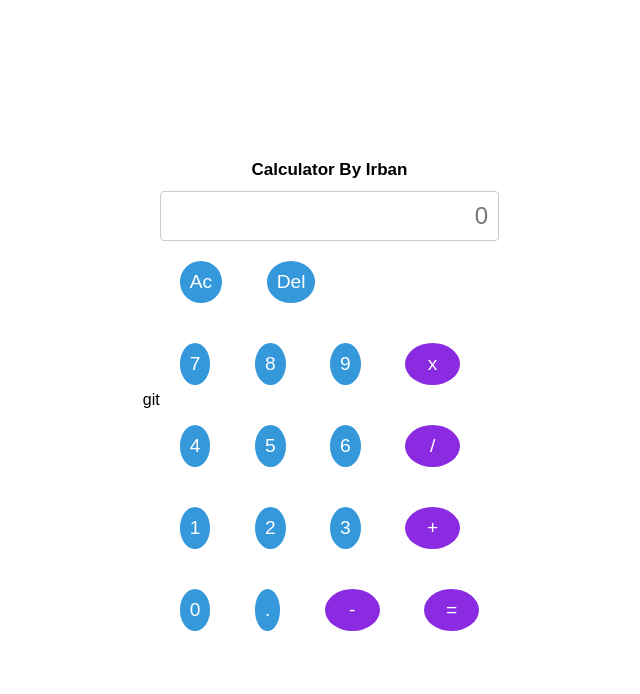
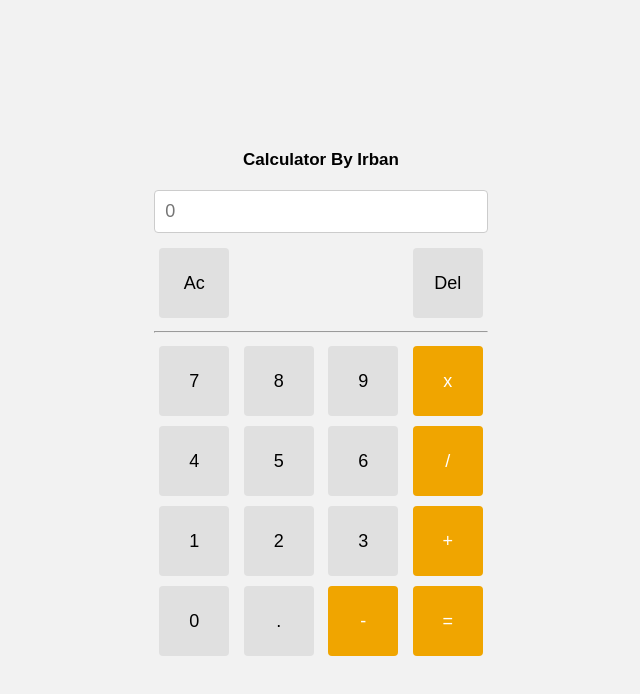
Before and after one commit to Irbanology/Calculator, a plain HTML site: page index.html in a window 1280 px wide. Shown: the whole page, without its empty margins (319-959 px from the left). Drawn offline with Linux system fonts and the light colour scheme.

Commit message:
First Project

```diff
--- a/index.html
+++ b/index.html
@@ -5,7 +5,7 @@
     <meta charset="UTF-8">
     <meta name="viewport" content="width=device-width, initial-scale=1.0">
     <title>Document</title>
-    <link rel="stylesheet" href="style.css">git
+    <link rel="stylesheet" href="style.css">
 </head>
 
 <body>
@@ -18,28 +18,29 @@
             <button onclick="ac()" class="btn1">Ac</button>
             <button onclick="del()" class="btn2">Del</button>
         </div>
+        <hr>
         <div>
-            <button onclick="dbao(7)">7</button>
-            <button onclick="dbao(8)">8</button>
-            <button onclick="dbao(9)">9</button>
-            <button class="op" onclick="dbao('*')">x</button>
+            <button onclick="Btns(7)">7</button>
+            <button onclick="Btns(8)">8</button>
+            <button onclick="Btns(9)">9</button>
+            <button class="op" onclick="Btns('*')">x</button>
         </div>
         <div>
-            <button onclick="dbao(4)">4</button>
-            <button onclick="dbao(5)">5</button>
-            <button onclick="dbao(6)">6</button>
-            <button class="op" onclick="dbao('/')">/</button>
+            <button onclick="Btns(4)">4</button>
+            <button onclick="Btns(5)">5</button>
+            <button onclick="Btns(6)">6</button>
+            <button class="op" onclick="Btns('/')">/</button>
         </div>
         <div>
-            <button onclick="dbao(1)">1</button>
-            <button onclick="dbao(2)">2</button>
-            <button onclick="dbao(3)">3</button>
-            <button class="op" onclick="dbao('+')">+</button>
+            <button onclick="Btns(1)">1</button>
+            <button onclick="Btns(2)">2</button>
+            <button onclick="Btns(3)">3</button>
+            <button class="op" onclick="Btns('+')">+</button>
         </div>
         <div>
-            <button onclick="dbao(0)">0</button>
-            <button onclick="dbao('.')">.</button>
-            <button class="op" onclick="dbao('-')">-</button>
+            <button onclick="Btns(0)">0</button>
+            <button onclick="Btns('.')">.</button>
+            <button class="op" onclick="Btns('-')">-</button>
             <button class="op" onclick="equal()">=</button>
         </div>
     </div>
--- a/script.js
+++ b/script.js
@@ -1,28 +1,6 @@
-// var inp = document.getElementById('inputnode').value;
+const inpNode = document.getElementById('inputnode')
 
-// function dbao(e) {
-//     console.log(e);
-//     document.getElementById('inputnode').value += e;
-// }
-// function ac() {
-//     document.getElementById('inputnode').value = "";
-
-// }
-// function del() {
-//     var currentValue = document.getElementById('inputnode').value;
-//     document.getElementById('inputnode').value = currentValue.slice(0, -1);
-// }
-
-// function equal(){
-//     var nn = document.getElementById('inputnode').value;
-//     var mn = eval(nn.value);
-//     document.getElementById('inputnode').value = mn
-
-// }
-
-
-
-function dbao(e) {
+function Btns(e) {
     console.log(e);
     document.getElementById('inputnode').value += e;
 }
--- a/style.css
+++ b/style.css
@@ -1,60 +1,63 @@
 body {
-    font-family: 'Arial', sans-serif;
-    /* background-color: #f4f4f4; */
+    font-family: Arial, sans-serif;
     margin: 0;
+    padding: 0;
     display: flex;
+    justify-content: center;
     align-items: center;
-    justify-content: center;
     height: 100vh;
+    background-color: #f2f2f2;
 }
 
 .container {
-    border: 2px solid black;
-    /* background-color: #fff; */
+    background-color: #fff;
     border-radius: 8px;
     box-shadow: 0 0 10px rgba(0, 0, 0, 0.1);
-    overflow: hidden;
+    padding: 20px;
+    width: 200px;
 }
 
-
-.row {
+h1 {
+    text-align: center;
+    font-size: 24px;
+    margin-bottom: 20px;
+}
+.first{
     display: flex;
-}
-
-.row div {
-    flex: 1;
-    display: flex;
+    justify-content: space-between;
 }
 
 input {
-    width: 100%;
+    width: calc(100% );
     padding: 10px;
-    box-sizing: border-box;
+    font-size: 18px;
+    margin-bottom: 10px;
     border: 1px solid #ccc;
     border-radius: 4px;
-    font-size: 1.5em;
-    text-align: right;
+    box-sizing: border-box;
 }
 
-.op{
-    background-color: blueviolet;
-    width: 55px;
-}
 button {
-    /* flex: 1; */
-    /* width: 55px; */
-    padding: 15px;
-    font-size: 1.2em;
-    border-radius: 50%;
+    width: 70px;
+    height: 70px;
+    font-size: 18px;
+    margin: 5px;
+    cursor: pointer;
     border: none;
-    background-color: #3498db;
-    color: #fff;
-    cursor: pointer;
-    transition: background-color 0.3s;
-    margin: 20px;
-    padding: 10px;
+    border-radius: 4px;
+    background-color: #e0e0e0;
 }
 
-button:hover {
-    background-color: #2980b9;
+button.op {
+    background-color: #f0a500;
+    color: #fff;
 }
+
+button:active {
+    background-color: #000;
+    color: wheat;
+}
+
+button.op:active {
+    background-color: #f07200;
+}
```
